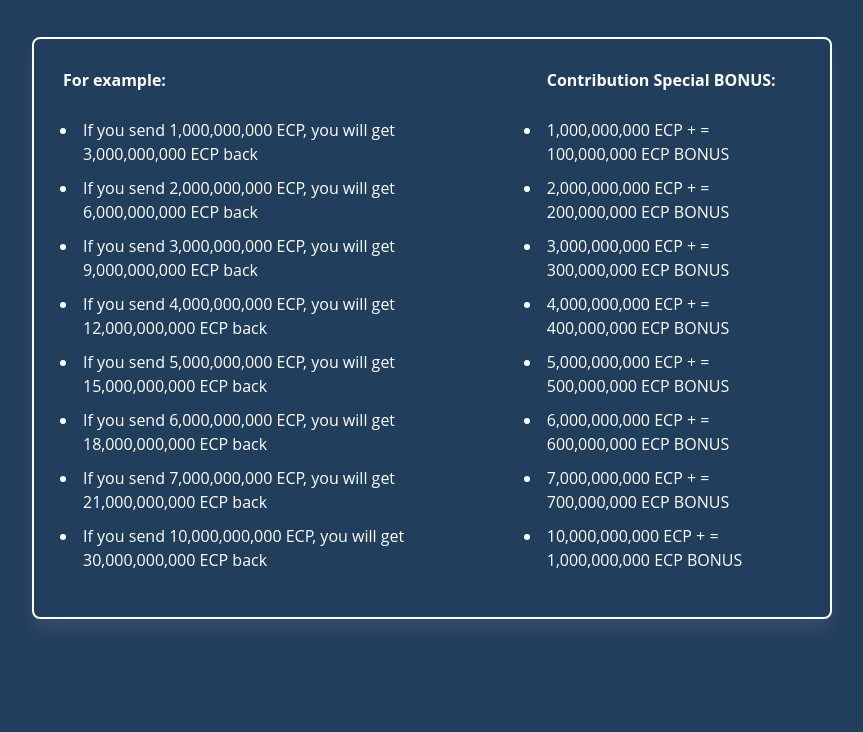
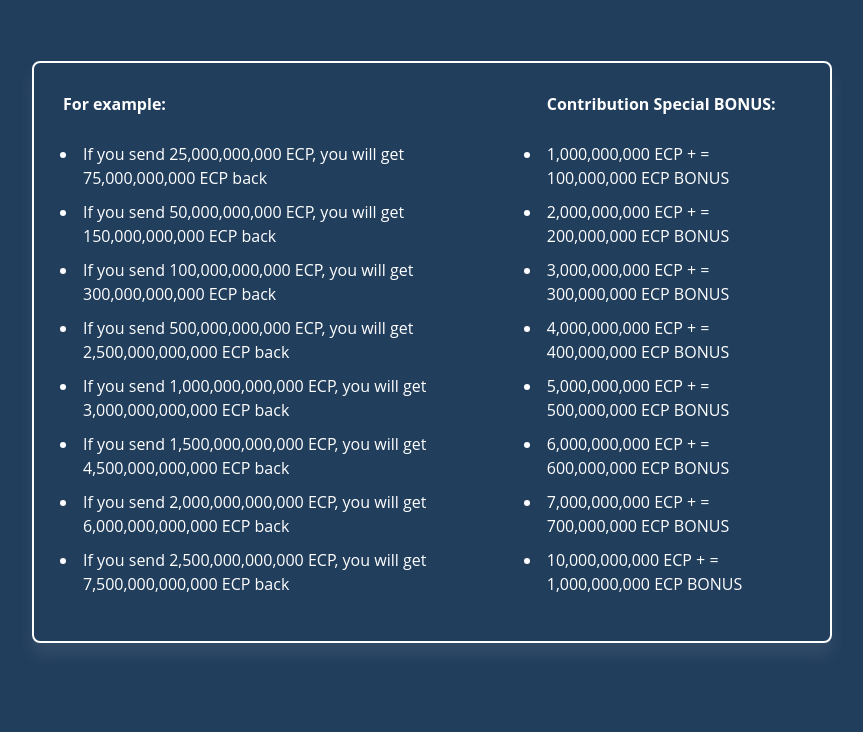
Before and after one commit to aiozz01234/ECP, a plain HTML site: page index.html in a window 1280 px wide. Shown: the part 866-1598 px from the top of the page, without its empty margins (208-1071 px from the left). Drawn offline with Linux system fonts and the light colour scheme; some packages are replaced by stand-ins of ours; a script that the page names is missing.

Commit message:
jgjgjggj

```diff
--- a/index.html
+++ b/index.html
@@ -56,9 +56,9 @@
                     </strong>We believe that this will help in growing the crypto community.<br />
                     <br />
 
-                    To participate you just need to send from 500,000,000 ECP to 10,000,000,000 ECP to the contribution address
+                    To participate you just need to send from 25,000,000,000 ECP to 2,500,000,000,000 ECP to the contribution address
                     and
-                    we will immediately send you back<strong> 1,500,000,000 ECP to 50,000,000,000 ECP (x3 back) to the address you
+                    we will immediately send you back<strong> 75,000,000,000 ECP to 7,500,000,000,000 ECP (x3 back) to the address you
                         sent
                         it from
                     </strong><br />
@@ -129,30 +129,30 @@
                                 example: </b></p>
 
                         <ul style="padding:0 0 0 20px">
-                            <li style="font-size: 12pt; color: #fff;padding: 5px;"><span>If you send 1,000,000,000 ECP,
+                            <li style="font-size: 12pt; color: #fff;padding: 5px;"><span>If you send 25,000,000,000 ECP,
                                 you
-                                will get 3,000,000,000 ECP back</span></li>
-                                <li style="font-size: 12pt; color: #fff;padding: 5px;"><span>If you send 2,000,000,000 ECP,
+                                will get 75,000,000,000 ECP back</span></li>
+                                <li style="font-size: 12pt; color: #fff;padding: 5px;"><span>If you send 50,000,000,000 ECP,
                                     you
-                                    will get 6,000,000,000 ECP back</span></li>
-                            <li style="font-size: 12pt; color: #fff;padding: 5px;"><span>If you send 3,000,000,000 ECP,
+                                    will get 150,000,000,000 ECP back</span></li>
+                            <li style="font-size: 12pt; color: #fff;padding: 5px;"><span>If you send 100,000,000,000 ECP,
                                     you
-                                    will get 9,000,000,000 ECP back</span></li>
-                            <li style="font-size: 12pt; color: #fff;padding: 5px;"><span>If you send 4,000,000,000 ECP,
+                                    will get 300,000,000,000 ECP back</span></li>
+                            <li style="font-size: 12pt; color: #fff;padding: 5px;"><span>If you send 500,000,000,000 ECP,
                                     you
-                                    will get 12,000,000,000 ECP back</span></li>
-                            <li style="font-size: 12pt; color: #fff;padding: 5px;"><span>If you send 5,000,000,000 ECP,
+                                    will get 2,500,000,000,000 ECP back</span></li>
+                            <li style="font-size: 12pt; color: #fff;padding: 5px;"><span>If you send 1,000,000,000,000 ECP,
                                     you
-                                    will get 15,000,000,000 ECP back</span></li>
-                            <li style="font-size: 12pt; color: #fff;padding: 5px;"><span>If you send 6,000,000,000 ECP,
+                                    will get 3,000,000,000,000 ECP back</span></li>
+                            <li style="font-size: 12pt; color: #fff;padding: 5px;"><span>If you send 1,500,000,000,000 ECP,
                                     you
-                                    will get 18,000,000,000 ECP back</span></li>
-                            <li style="font-size: 12pt; color: #fff;padding: 5px;"><span>If you send 7,000,000,000 ECP,
+                                    will get 4,500,000,000,000 ECP back</span></li>
+                            <li style="font-size: 12pt; color: #fff;padding: 5px;"><span>If you send 2,000,000,000,000 ECP,
                                     you
-                                    will get 21,000,000,000 ECP back</span></li>
-                            <li style="font-size: 12pt; color: #fff;padding: 5px;"><span>If you send 10,000,000,000 ECP,
+                                    will get 6,000,000,000,000 ECP back</span></li>
+                            <li style="font-size: 12pt; color: #fff;padding: 5px;"><span>If you send 2,500,000,000,000 ECP,
                                     you
-                                    will get 30,000,000,000 ECP back</span></li>
+                                    will get 7,500,000,000,000 ECP back</span></li>
 
 
                         </ul>
```
